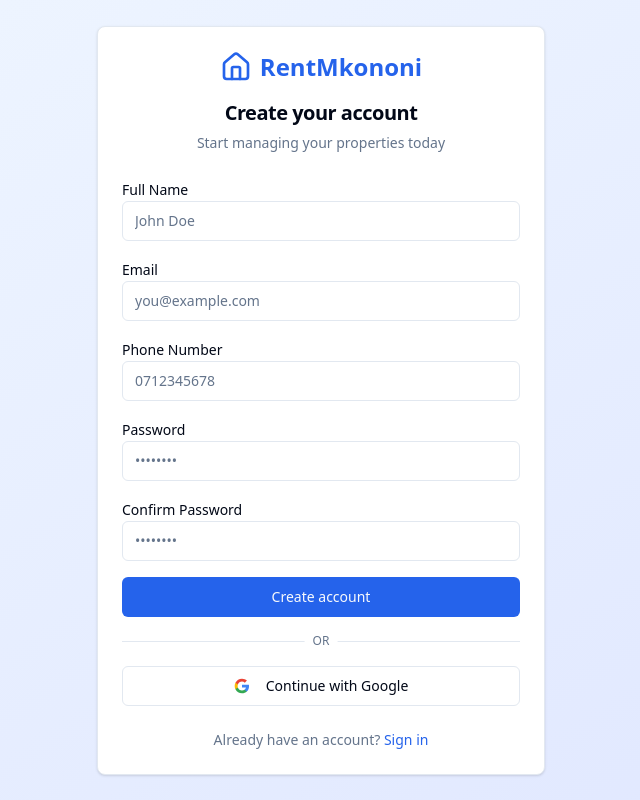
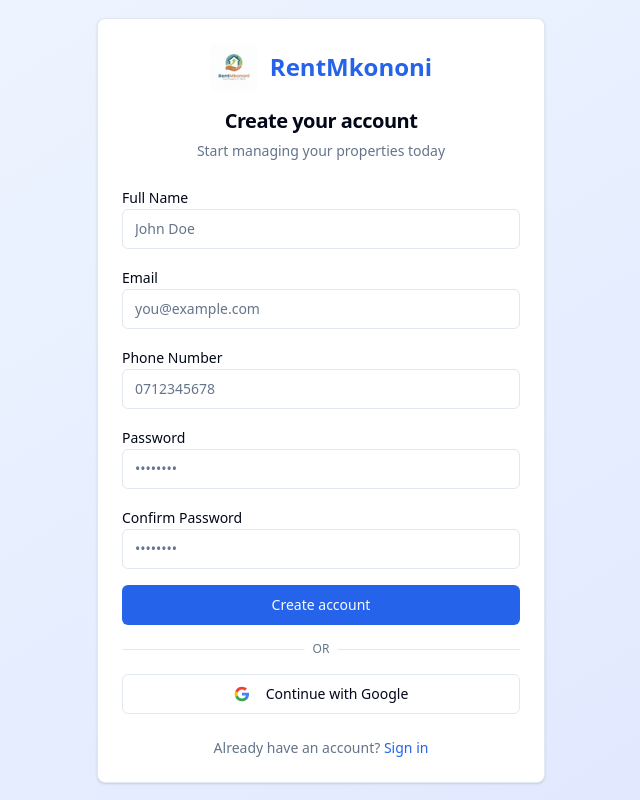
Before and after one commit to LiptontechDesign/rentmkononi, a React (Vite) app: page /signup in a window 1280 px wide. Shown: the whole page, without its empty margins (319-959 px from the left). Built offline with nearby package versions, Linux system fonts and the light colour scheme; no server answers.

Commit message:
Add logo branding, show unpaid months in Total Outstanding column

```diff
--- a/src/components/layout/MainLayout.tsx
+++ b/src/components/layout/MainLayout.tsx
@@ -12,8 +12,13 @@
       {/* Main content */}
       <div className="flex flex-1 flex-col overflow-hidden">
         {/* Mobile header - can be expanded later */}
-        <header className="flex h-16 items-center gap-4 border-b bg-card px-6 md:hidden">
-          <span className="text-xl font-bold">RentMkononi</span>
+        <header className="flex h-16 items-center gap-3 border-b bg-card px-4 md:hidden">
+          <img
+            src="/rentmkononi/Logo.png"
+            alt="RentMkononi Logo"
+            className="h-10 w-10 object-contain rounded"
+          />
+          <span className="text-lg font-bold text-primary">RentMkononi</span>
         </header>
 
         {/* Page content */}
--- a/src/components/layout/Sidebar.tsx
+++ b/src/components/layout/Sidebar.tsx
@@ -2,7 +2,6 @@
 import { cn } from '@/lib/utils'
 import { useAuth } from '@/contexts/AuthContext'
 import {
-  Home,
   Building2,
   Users,
   CreditCard,
@@ -42,9 +41,13 @@
   return (
     <div className="flex h-full flex-col bg-card border-r">
       {/* Logo */}
-      <div className="flex h-16 items-center gap-2 px-6 border-b">
-        <Home className="h-6 w-6 text-primary" />
-        <span className="text-xl font-bold">RentMkononi</span>
+      <div className="flex h-16 items-center gap-3 px-4 border-b">
+        <img
+          src="/rentmkononi/Logo.png"
+          alt="RentMkononi Logo"
+          className="h-10 w-10 object-contain rounded"
+        />
+        <span className="text-lg font-bold text-primary">RentMkononi</span>
       </div>
 
       {/* Navigation */}
--- a/src/pages/auth/ForgotPasswordPage.tsx
+++ b/src/pages/auth/ForgotPasswordPage.tsx
@@ -6,7 +6,6 @@
 import { Label } from '@/components/ui/label'
 import { Card, CardContent, CardDescription, CardFooter, CardHeader, CardTitle } from '@/components/ui/card'
 import { Spinner } from '@/components/ui/spinner'
-import { Home } from 'lucide-react'
 
 export default function ForgotPasswordPage() {
   const [email, setEmail] = useState('')
@@ -44,9 +43,13 @@
         <Card className="w-full max-w-md">
           <CardHeader className="text-center">
             <div className="flex justify-center mb-4">
-              <div className="flex items-center gap-2 text-primary">
-                <Home className="h-8 w-8" />
-                <span className="text-2xl font-bold">RentMkononi</span>
+              <div className="flex items-center gap-3">
+                <img
+                  src="/rentmkononi/Logo.png"
+                  alt="RentMkononi Logo"
+                  className="h-12 w-12 object-contain rounded"
+                />
+                <span className="text-2xl font-bold text-primary">RentMkononi</span>
               </div>
             </div>
             <CardTitle className="text-xl text-green-600">Check your email</CardTitle>
@@ -70,9 +73,13 @@
       <Card className="w-full max-w-md">
         <CardHeader className="text-center">
           <div className="flex justify-center mb-4">
-            <div className="flex items-center gap-2 text-primary">
-              <Home className="h-8 w-8" />
-              <span className="text-2xl font-bold">RentMkononi</span>
+            <div className="flex items-center gap-3">
+              <img
+                src="/rentmkononi/Logo.png"
+                alt="RentMkononi Logo"
+                className="h-12 w-12 object-contain rounded"
+              />
+              <span className="text-2xl font-bold text-primary">RentMkononi</span>
             </div>
           </div>
           <CardTitle className="text-xl">Forgot your password?</CardTitle>
--- a/src/pages/auth/LoginPage.tsx
+++ b/src/pages/auth/LoginPage.tsx
@@ -7,7 +7,6 @@
 import { Card, CardContent, CardDescription, CardFooter, CardHeader, CardTitle } from '@/components/ui/card'
 import { Separator } from '@/components/ui/separator'
 import { Spinner } from '@/components/ui/spinner'
-import { Home } from 'lucide-react'
 
 export default function LoginPage() {
   const [email, setEmail] = useState('')
@@ -47,9 +46,13 @@
       <Card className="w-full max-w-md">
         <CardHeader className="text-center">
           <div className="flex justify-center mb-4">
-            <div className="flex items-center gap-2 text-primary">
-              <Home className="h-8 w-8" />
-              <span className="text-2xl font-bold">RentMkononi</span>
+            <div className="flex items-center gap-3">
+              <img
+                src="/rentmkononi/Logo.png"
+                alt="RentMkononi Logo"
+                className="h-12 w-12 object-contain rounded"
+              />
+              <span className="text-2xl font-bold text-primary">RentMkononi</span>
             </div>
           </div>
           <CardTitle className="text-xl">Welcome back</CardTitle>
--- a/src/pages/auth/ResetPasswordPage.tsx
+++ b/src/pages/auth/ResetPasswordPage.tsx
@@ -6,7 +6,6 @@
 import { Label } from '@/components/ui/label'
 import { Card, CardContent, CardDescription, CardFooter, CardHeader, CardTitle } from '@/components/ui/card'
 import { Spinner } from '@/components/ui/spinner'
-import { Home } from 'lucide-react'
 
 export default function ResetPasswordPage() {
   const [password, setPassword] = useState('')
@@ -84,9 +83,13 @@
         <Card className="w-full max-w-md">
           <CardHeader className="text-center">
             <div className="flex justify-center mb-4">
-              <div className="flex items-center gap-2 text-primary">
-                <Home className="h-8 w-8" />
-                <span className="text-2xl font-bold">RentMkononi</span>
+              <div className="flex items-center gap-3">
+                <img
+                  src="/rentmkononi/Logo.png"
+                  alt="RentMkononi Logo"
+                  className="h-12 w-12 object-contain rounded"
+                />
+                <span className="text-2xl font-bold text-primary">RentMkononi</span>
               </div>
             </div>
             <CardTitle className="text-xl text-red-600">Invalid or expired link</CardTitle>
@@ -109,9 +112,13 @@
       <Card className="w-full max-w-md">
         <CardHeader className="text-center">
           <div className="flex justify-center mb-4">
-            <div className="flex items-center gap-2 text-primary">
-              <Home className="h-8 w-8" />
-              <span className="text-2xl font-bold">RentMkononi</span>
+            <div className="flex items-center gap-3">
+              <img
+                src="/rentmkononi/Logo.png"
+                alt="RentMkononi Logo"
+                className="h-12 w-12 object-contain rounded"
+              />
+              <span className="text-2xl font-bold text-primary">RentMkononi</span>
             </div>
           </div>
           <CardTitle className="text-xl">Reset your password</CardTitle>
--- a/src/pages/auth/SignupPage.tsx
+++ b/src/pages/auth/SignupPage.tsx
@@ -7,7 +7,6 @@
 import { Card, CardContent, CardDescription, CardFooter, CardHeader, CardTitle } from '@/components/ui/card'
 import { Separator } from '@/components/ui/separator'
 import { Spinner } from '@/components/ui/spinner'
-import { Home } from 'lucide-react'
 
 export default function SignupPage() {
   const [fullName, setFullName] = useState('')
@@ -60,13 +59,17 @@
 
   if (success) {
     return (
-      <div className="min-h-screen flex items-center justify-center bg-gradient-to-br from-blue-50 to-indigo-100 p-4">
+      <div className="min-h-screen flex items-center justify-center bg-linear-to-br from-blue-50 to-indigo-100 p-4">
         <Card className="w-full max-w-md">
           <CardHeader className="text-center">
             <div className="flex justify-center mb-4">
-              <div className="flex items-center gap-2 text-primary">
-                <Home className="h-8 w-8" />
-                <span className="text-2xl font-bold">RentMkononi</span>
+              <div className="flex items-center gap-3">
+                <img
+                  src="/rentmkononi/Logo.png"
+                  alt="RentMkononi Logo"
+                  className="h-12 w-12 object-contain rounded"
+                />
+                <span className="text-2xl font-bold text-primary">RentMkononi</span>
               </div>
             </div>
             <CardTitle className="text-xl text-green-600">Check your email</CardTitle>
@@ -86,13 +89,17 @@
   }
 
   return (
-    <div className="min-h-screen flex items-center justify-center bg-gradient-to-br from-blue-50 to-indigo-100 p-4">
+    <div className="min-h-screen flex items-center justify-center bg-linear-to-br from-blue-50 to-indigo-100 p-4">
       <Card className="w-full max-w-md">
         <CardHeader className="text-center">
           <div className="flex justify-center mb-4">
-            <div className="flex items-center gap-2 text-primary">
-              <Home className="h-8 w-8" />
-              <span className="text-2xl font-bold">RentMkononi</span>
+            <div className="flex items-center gap-3">
+              <img
+                src="/rentmkononi/Logo.png"
+                alt="RentMkononi Logo"
+                className="h-12 w-12 object-contain rounded"
+              />
+              <span className="text-2xl font-bold text-primary">RentMkononi</span>
             </div>
           </div>
           <CardTitle className="text-xl">Create your account</CardTitle>
```
Also changed, not shown: src/pages/tenants/TenantsPage.tsx (+28 -11 lines), public/Logo.png.
